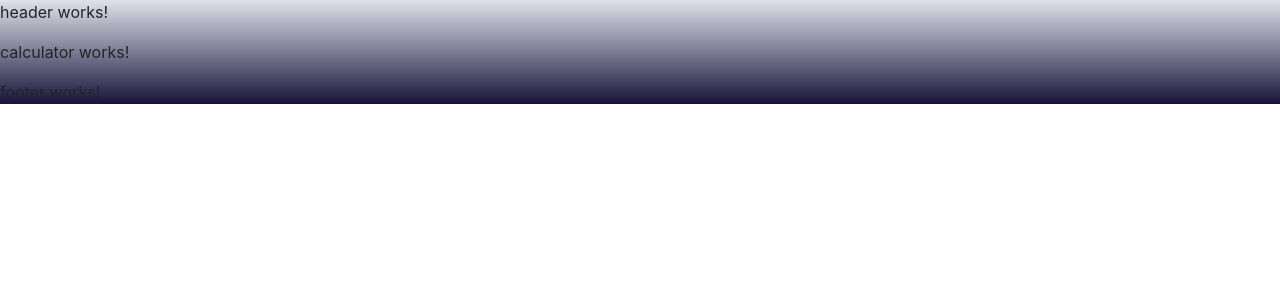
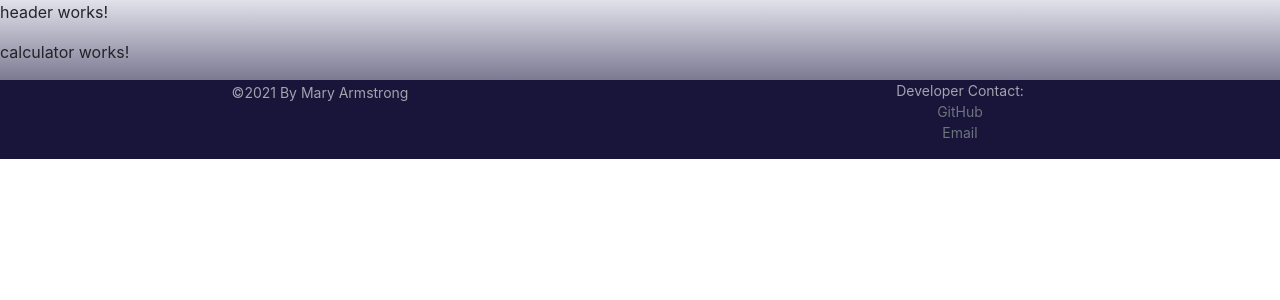
Before and after one commit to Marms314/yarn-estimator, an Angular app: page / in a window 1280 px wide. Shown: the top 300 px of the page. Built offline with nearby package versions, Linux system fonts and the light colour scheme.

Commit message:
started footer

```diff
--- a/src/app/footer/footer.component.css
+++ b/src/app/footer/footer.component.css
@@ -0,0 +1,4 @@
+div {
+    background-color: rgb(24, 20, 58);
+    color: rgb(163, 163, 173);
+}
--- a/src/app/footer/footer.component.html
+++ b/src/app/footer/footer.component.html
@@ -1 +1,20 @@
-<p>footer works!</p>
+<div class="container-fluid">
+    <div class="text-center">
+        <div class="row">
+            <div class="col-6">
+                <small class="mx-auto">&copy;2021 By Mary Armstrong</small>
+
+
+            </div>
+            <div class="col-6">
+                <small>
+                    <ul class="list-unstyled mx-auto">
+                        <li>Developer Contact:</li>
+                        <li><a class="text-secondary" href="https://github.com/Marms314">GitHub</a></li>
+                        <li><a class="text-secondary" href="mailto:MaryArmstrong314@GMail.com">Email</a></li>
+                    </ul>
+                </small>
+            </div>
+        </div>
+    </div>
+</div>
```
